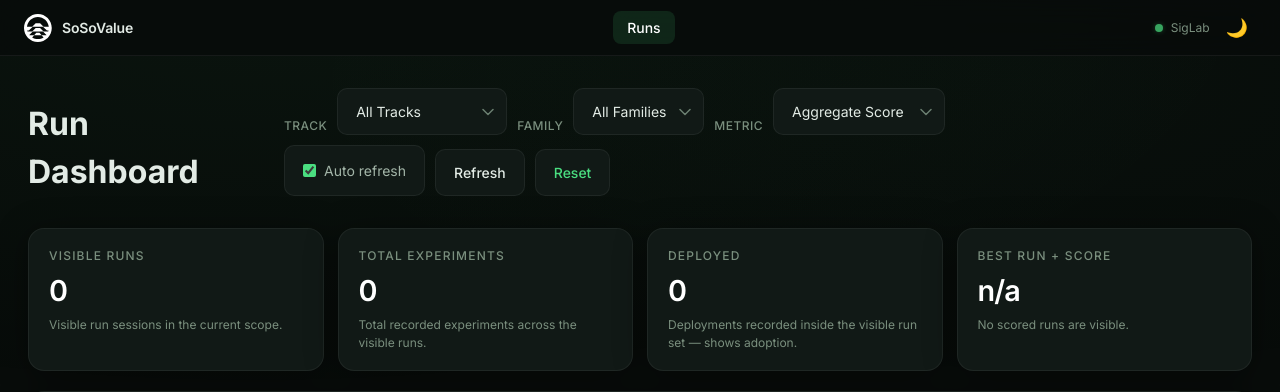
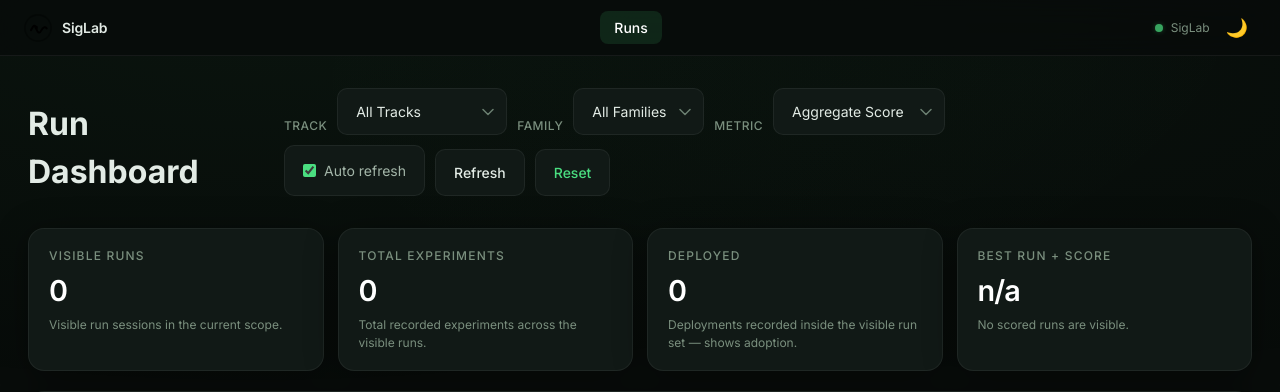
Before and after one commit to polytom868-pixel/siglab, a FastAPI app: page / in a window 1280 px wide. Shown: the top 392 px of the page. Run offline with FastAPI, Linux system fonts and the light colour scheme; data that the repository does not hold is empty.

Commit message:
fix: replace logo with SigLab SVG brand
- New SVG: outer ring + signal waveform + data dot
- Navbar title: SoSoValue -> SigLab

```diff
--- a/siglab/dashboard/templates/base.html
+++ b/siglab/dashboard/templates/base.html
@@ -25,7 +25,7 @@
     <nav class="navbar" role="navigation">
       <a class="navbar-brand" href="/">
         <img src="/logo.svg" class="navbar-logo-svg" alt="SigLab" />
-        <span class="navbar-title">SoSoValue</span>
+        <span class="navbar-title">SigLab</span>
       </a>
       <button class="navbar-toggle" id="navbarToggle" aria-label="Toggle navigation menu" aria-expanded="false">☰</button>
       <div class="navbar-nav">
```
Also changed, not shown: siglab/dashboard/static/logo.svg.
